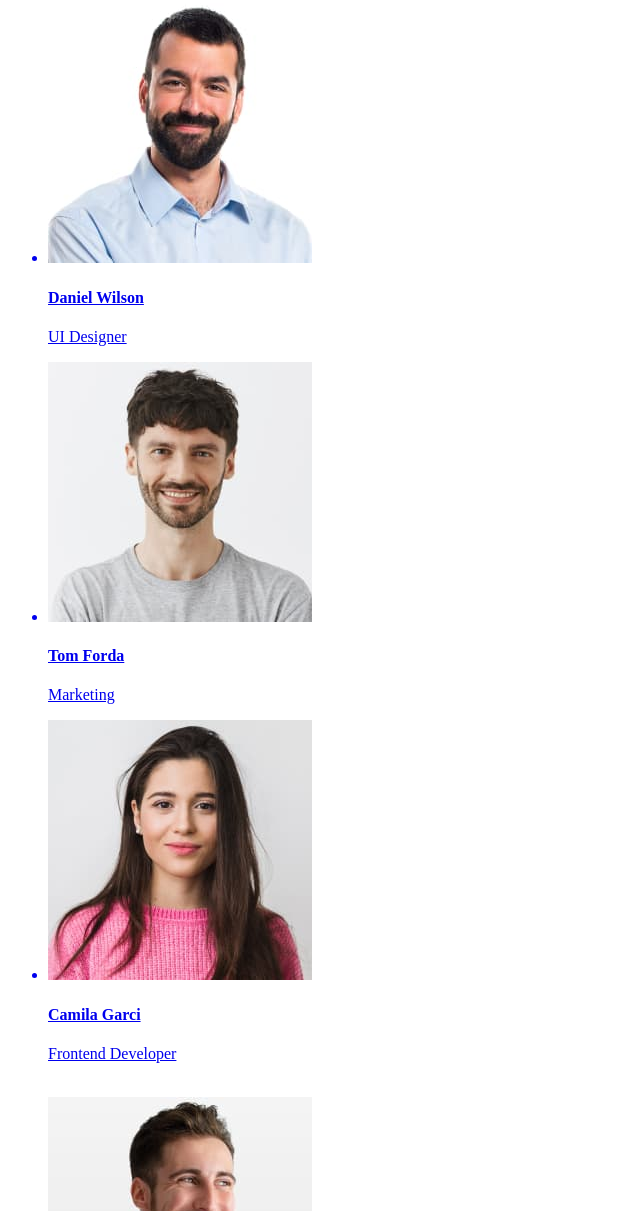
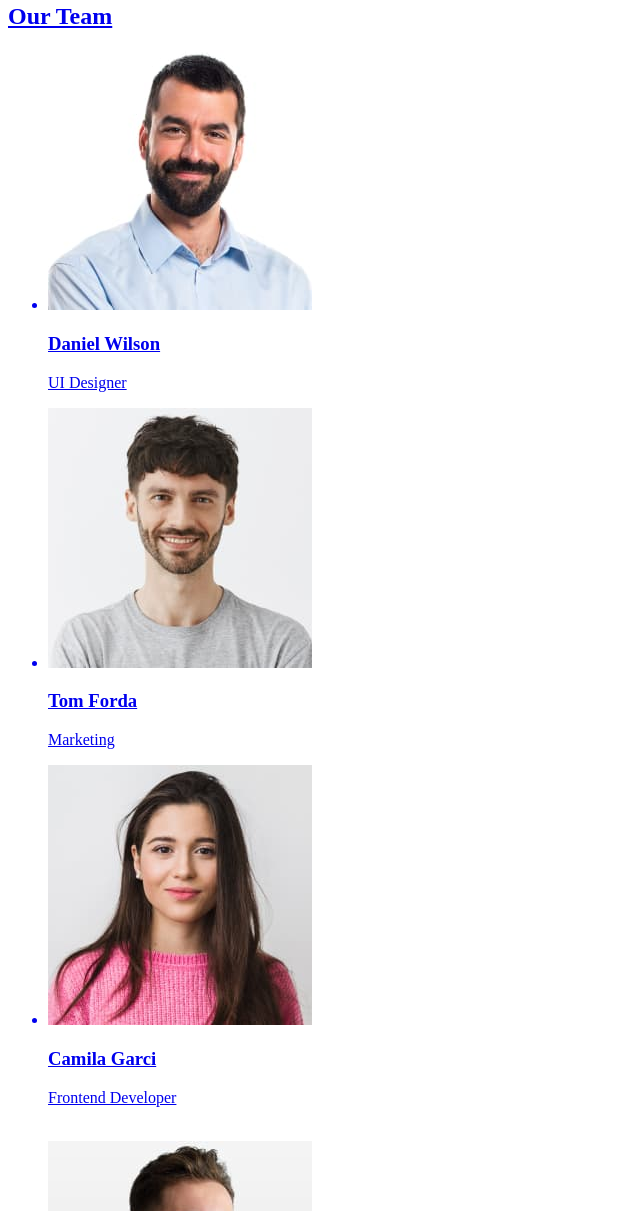
Before and after one commit to missmurs/goit-markup-hw-01, a plain HTML site: page index.html in a window 1280 px wide. Shown: the part 1589-2800 px from the top of the page, without its empty margins (0-640 px from the left). Drawn offline with Linux system fonts and the light colour scheme.

Commit message:
Update index.html

```diff
--- a/index.html
+++ b/index.html
@@ -32,7 +32,7 @@
         </section>
         <!-- What are we doing -->
         <section>
-            <h2></h2>
+            <h2> What are we doing </h2>
             <ul>
                 <li>
                     <h3>Strategy</h3>
@@ -76,29 +76,29 @@
             <h2>Our Team</h2>
             <ul>
                 <li>
-                    <img src="./images/Mark_Guerrero.jpg" width=264px height=260px alt="Mark_Guerrero" />
+                    <img src="./images/Mark_Guerrero.jpg" alt="Mark_Guerrero" width=264px />
                 </li>
-                <h4>Daniel Wilson</h4>
+                <h3>Daniel Wilson</h3>
                 <p>UI Designer</p>
             </ul>
             <ul>
                 <li>
-                    <img src="./images/Tom_Ford.jpg" width=264px height=260px alt="Tom Ford" />
+                    <img src="./images/Tom_Ford.jpg" alt="Tom Ford" width=264px />
                 </li>
-                <h4>Tom Forda</h4>
+                <h3>Tom Forda</h3>
                 <p>Marketing</p>
             </ul>
             <ul>
                 <li>
-                    <img src="./images/Camila_Garcia.jpg" width=264px height=260px alt="Camila Garcia" />
-                    <h4>Camila Garci</h4>
+                    <img src="./images/Camila_Garcia.jpg" alt="Camila Garcia" width=264px />
+                    <h3>Camila Garci</h3>
                     <p>Frontend Developer</p>
                 </li>
             </ul>
             <ul>
                 <br>
-                <img src="./images/Daniel_Wilson.jpg" awidth=264px height=260px alt="Daniel Wilson" />
-                <h4>Mark Guerrero</h4>
+                <img src="./images/Daniel_Wilson.jpg" alt="Daniel Wilson" width=264px />
+                <h3>Mark Guerrero</h3>
                 <p>Product Designer</p>
                 </li>
             </ul>
@@ -108,7 +108,7 @@
 
     <foteer>
         <nav>
-            <a hraf="">WEBSTUDIO</a>
+            <a href="./index.html">WEBSTUDIO</a>
             <p>Increase the flow of customers
                 sand sales for your business with digital marketing & growth solutions.</p>
         </nav>
```
